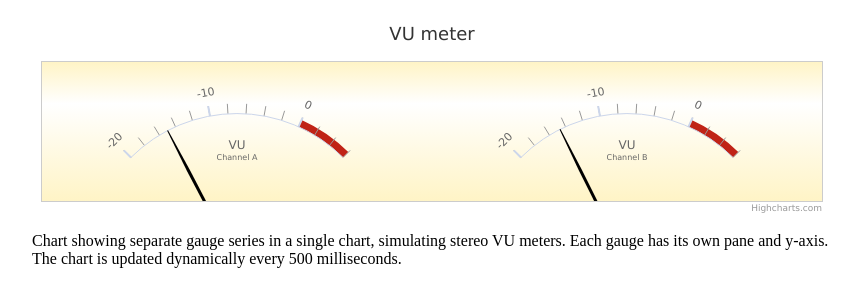
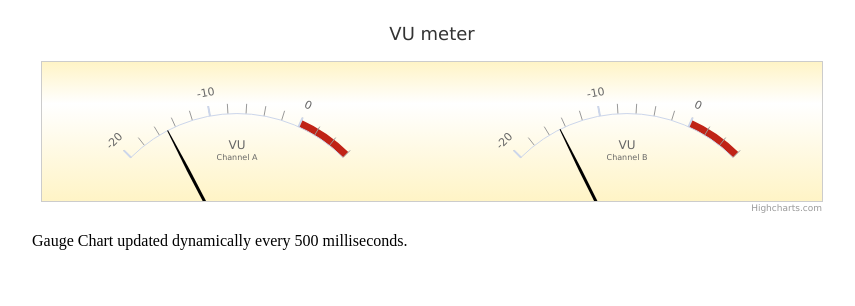
Before and after one commit to WanjohiChristopher/GaugeChart, a plain HTML site: page index.html in a window 1280 px wide. Shown: the whole page, without its empty margins (208-1063 px from the left). Drawn offline with nearby package versions, Linux system fonts and the light colour scheme.

Commit message:
GAUGE updated

```diff
--- a/index.html
+++ b/index.html
@@ -61,7 +61,7 @@
     <figure class="highcharts-figure">
         <div id="container"></div>
         <p class="highcharts-description">
-            Chart showing separate gauge series in a single chart, simulating stereo VU meters. Each gauge has its own pane and y-axis. The chart is updated dynamically every 500 milliseconds.
+            Gauge Chart updated dynamically every 500 milliseconds.
         </p>
     </figure>
     <script>
```
